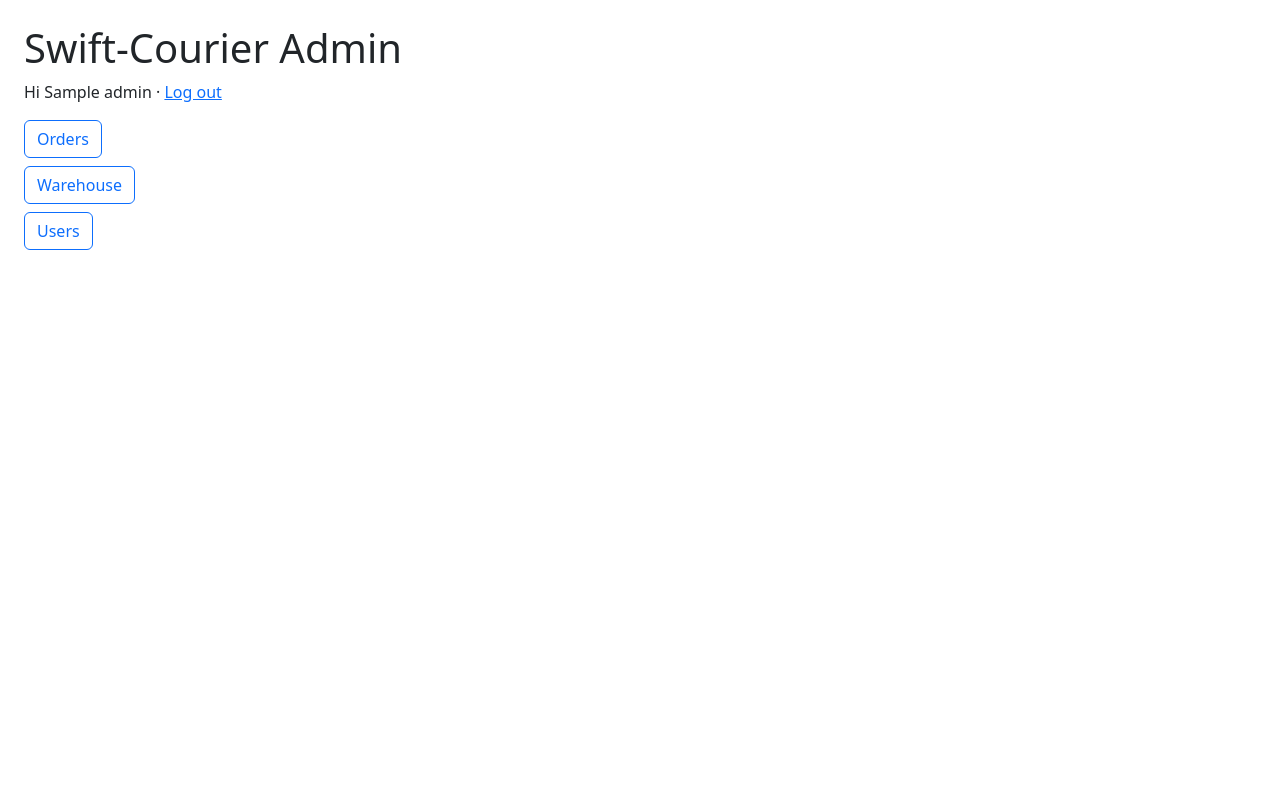
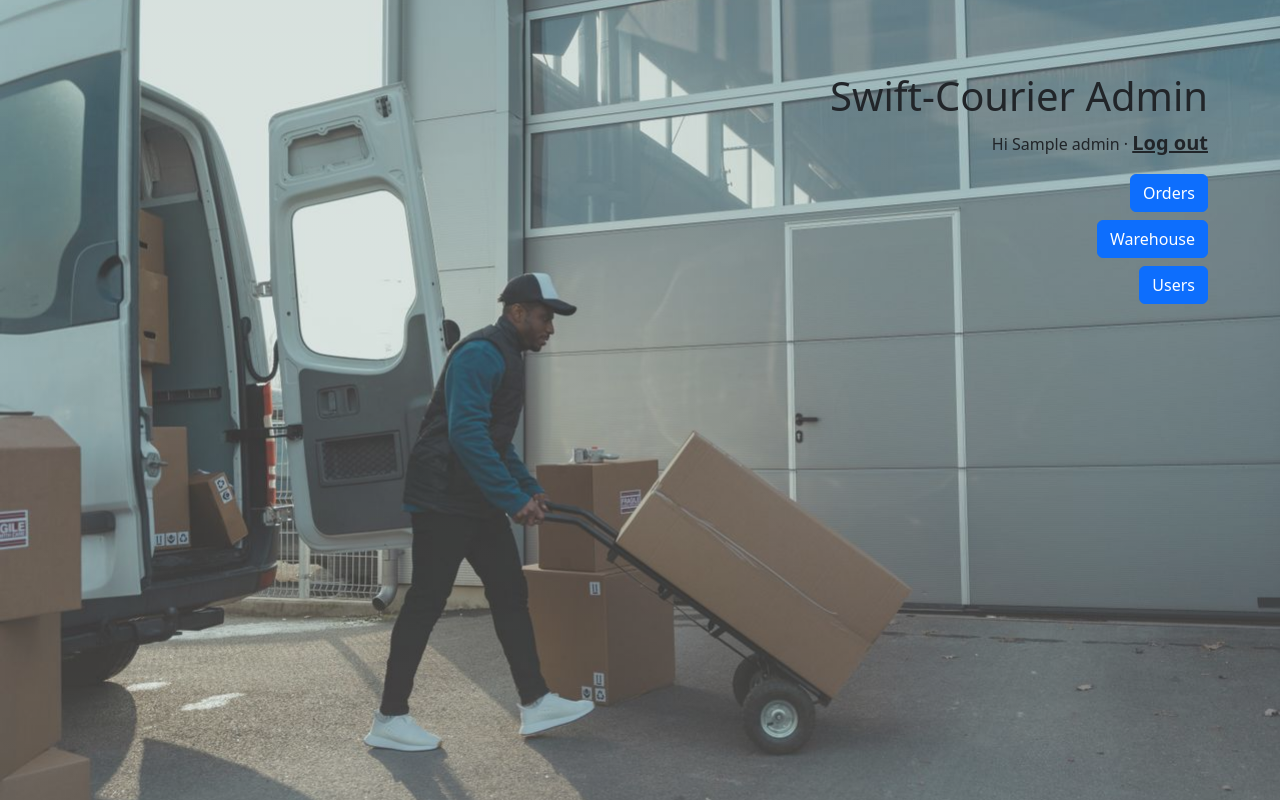
Before and after one commit to Ashraf-1981/swift-courier, a Node server app: template backend/views/admin/home.ejs in a window 1280 px wide. Run offline with Node 20, Linux system fonts and the light colour scheme; the template is opened without the code that fills it: most values are stand-ins (such as "Sample title", 1, 10 or a date in 2020).

Commit message:
Admin home: hero photo background, filled buttons, bolder log out

```diff
--- a/backend/index.js
+++ b/backend/index.js
@@ -43,6 +43,7 @@ app.use((req, res, next) => {
 app.use(cors());
 app.use(express.json({ limit: '10mb' })); // photos as base64 are big
 app.use('/uploads', express.static(path.join(__dirname, 'uploads'))); // show saved proof images
+app.use('/img', express.static(path.join(__dirname, '..', 'frontend', 'public')));
 app.set("view engine", "ejs");
 app.set("views", path.join(__dirname, "views"));
 app.use(express.urlencoded({ extended: true })); // read HTML form data
--- a/backend/views/admin/home.ejs
+++ b/backend/views/admin/home.ejs
@@ -10,18 +10,21 @@
     <meta name="viewport" content="width=device-width, initial-scale=1">
 </head>
 
-<body class="p-4">
+<body class="p-4 d-flex justify-content-end align-items-start min-vh-100"
+    style="background: linear-gradient(rgba(255,255,255,0.1), rgba(255,255,255,0.2)), url('/img/hero.jpg') center / cover no-repeat;">
+    <div class="text-end me-md-5 mt-5">
         <h1>Swift-Courier Admin</h1>
         <% if (admin) { %>
-        <p>Hi <%= admin.name %> · <a href="/admin/logout">Log out</a></p>
+            <p>Hi <%= admin.name %> · <a href="/admin/logout" class="fs-5 fw-bold text-dark">Log out</a></p>
             <ul class="list-unstyled mt-3">
-            <li class="mb-2"><a href="/admin/orders" class="btn btn-outline-primary">Orders</a></li>
-            <li class="mb-2"><a href="/admin/warehouse" class="btn btn-outline-primary">Warehouse</a></li>
-            <li class="mb-2"><a href="/admin/users" class="btn btn-outline-primary">Users</a></li>
+                <li class="mb-2"><a href="/admin/orders" class="btn btn-primary">Orders</a></li>
+                <li class="mb-2"><a href="/admin/warehouse" class="btn btn-primary">Warehouse</a></li>
+                <li class="mb-2"><a href="/admin/users" class="btn btn-primary">Users</a></li>
             </ul>
             <% } else { %>
                 <p>Not logged in · <a href="/admin/login">Log in</a></p>
                 <% } %>
+    </div>
 </body>
 
 </html>
```
Lines whose indentation alone changed are shown as unchanged.
